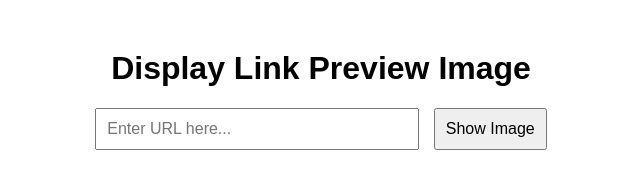
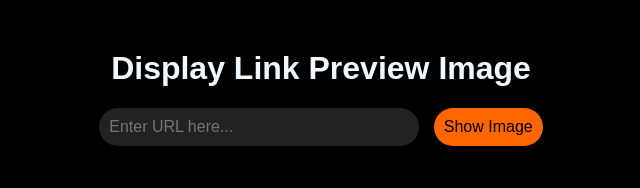
Before and after one commit to youzz7/fb-1, a website: page public/index.html in a window 1280 px wide. Shown: the whole page, without its empty margins (319-959 px from the left). Drawn offline with Linux system fonts and the light colour scheme.

Commit message:
first commit

```diff
--- a/package.json
+++ b/package.json
@@ -2,6 +2,9 @@
   "name": "crud",
   "version": "1.0.0",
   "main": "server.js",
+  "engines": {
+    "node": "14.x"
+  },
   "scripts": {
     "start": "node server.js",
     "test": "echo \"Error: no test specified\" && exit 1"
--- a/public/index.html
+++ b/public/index.html
@@ -7,27 +7,50 @@
     <style>
         body {
             font-family: Arial, sans-serif;
+            background-color: black;
             text-align: center;
             margin-top: 50px;
         }
+        h1{
+            color: aliceblue;
+        }
 
         input[type="text"] {
+            background-color: rgb(34, 34, 34);
             padding: 10px;
             width: 300px;
             font-size: 16px;
+            border-radius: 20px;
+            border: 0px;
         }
 
         button {
+            color: black;
             padding: 10px;
             font-size: 16px;
             margin-left: 10px;
+            border-radius: 20px;
+            cursor: pointer;
+            background: rgb(255, 102, 0);
+            outline: none;
+            border: 0ch;
+        transition: 1s;        }
+
+        button:hover{
+            background-color: rgb(0, 136, 136);
+            width: 110px;
+            height: 45px;
+
         }
 
         .preview-image {
             margin-top: 20px;
             max-width: 100%;
             height: auto;
+            border-radius: 20px;
         }
+
+
 
         .error {
             color: red;
@@ -50,11 +73,14 @@
 
     <div class="error" id="error"></div>
 
+    <div id="zaha" ></div>
+
     <script>
 async function fetchPreviewImage() {
     const url = document.getElementById('linkInput').value;
     const previewContainer = document.getElementById('previewContainer');
     const errorContainer = document.getElementById('error');
+    const zaha = document.getElementById('zaha')
 
     previewContainer.innerHTML = ''; // Clear previous content
     errorContainer.innerHTML = '';   // Clear previous errors
@@ -75,6 +101,7 @@
 
         if (response.ok) {
             previewContainer.innerHTML = `<img src="${data.imageUrl}" class="preview-image" alt="Preview Image">`;
+            zaha.innerHTML = `<h1>YABAAAIII</h1>`
         } else {
             errorContainer.textContent = data.error;
         }
```
Also changed, not shown: README.md (added), public/inix.js (added), server.js (line endings or trailing spaces), 1 other file. Lines whose indentation alone changed are shown as unchanged.
